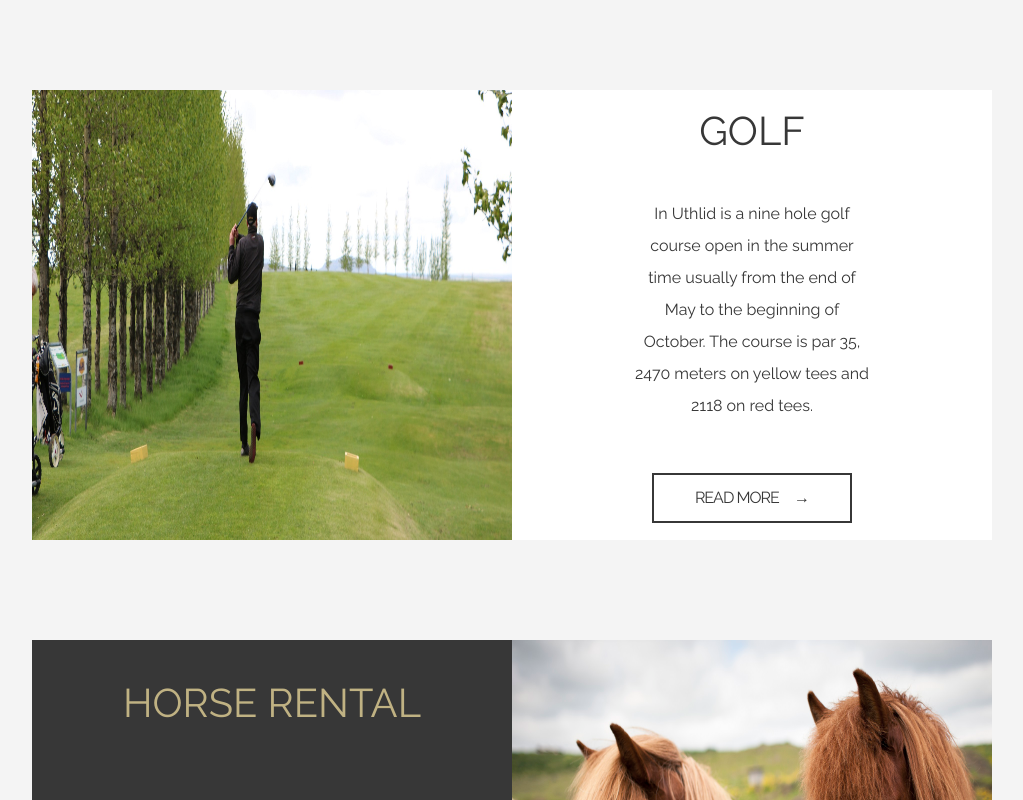
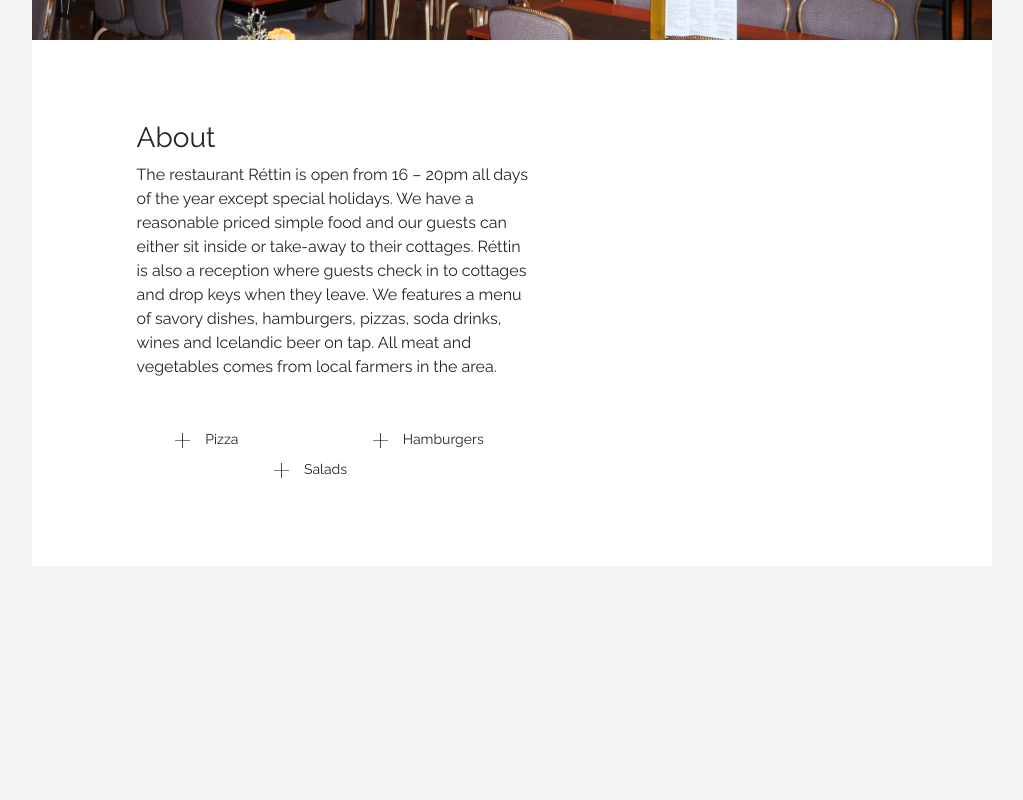
Before and after one commit to andrio10/Uthlid.com, a React (Create React App) app: page /restaurant in a window 1280 px wide. Shown: the part 1360-2160 px from the top of the page, without its empty margins (128-1151 px from the left). After the commit the page ends 2026 px from the top, so only its background shows below. Built offline with nearby package versions, Linux system fonts and the light colour scheme.

Commit message:
Restaurant page v1

```diff
--- a/src/App.js
+++ b/src/App.js
@@ -12,6 +12,7 @@ import Golf from "./components/Golf/Golf";
 import Container from "./components/LoadingSite/Container";
 import Sidebar from "./components/Sidebar/Container";
 import Camping from "./components/Camping/CampingContainer";
+import Restaurant from "./components/Restaurant/RestaurantContainer";
 
 // GlobalStyles er frá Styled-Components, er að nota það til að ákveða font fyrir alla síðuna.
 const GlobalStyles = createGlobalStyle`
@@ -29,7 +30,7 @@ class App extends Component {
     return (
       <AppContainer>
         <GlobalStyles />
-        {/* <NavBar /> */ }
+        {/* <NavBar /> */}
         <Bakgrunnur />
         <Sidebar Position={`left`} />
         <Sidebar Position={`right`} />
@@ -42,8 +43,8 @@ class App extends Component {
           <Route path="/golf" component={Golf} />
 
           <Route path="/camping" component={Camping} />
+          <Route path="/restaurant" component={Restaurant} />
           <Route path="/" component={Container} />
-
         </Switch>
       </AppContainer>
     );
@@ -52,8 +53,6 @@ class App extends Component {
 
 export default App;
 
-
 const AppContainer = styled.div`
   min-height: 100vh;
-
 `;
--- /dev/null
+++ b/src/Assets/Restaurant/index.js
@@ -0,0 +1,38 @@
+import CoverPhoto from "./img_2546.jpg";
+
+const InformationBoxPrice = `Day Fees`;
+
+const Price = [
+  {
+    Title: `Single`,
+    Price: `3.200`
+  },
+  {
+    Title: `Couples`,
+    Price: `5.000`
+  }
+];
+
+const TextInformation = [
+  {
+    Title: `About`,
+    Text: `The restaurant Réttin is open from 16 – 20pm all days of the year except special holidays.  We have a reasonable priced simple food and our guests can either sit inside or take-away to their cottages.
+
+    Réttin is also a reception where guests check in to cottages and drop keys when they leave.
+
+    We features a menu of  savory dishes, hamburgers, pizzas, soda drinks, wines and Icelandic beer on tap. All meat and vegetables comes from local farmers in the area.
+    `
+  }
+];
+
+const Includes = [`Pizza`, `Hamburgers`, `Salads`];
+
+const Info = {
+  CoverPhoto,
+  TextInformation,
+  Includes,
+  InformationBoxPrice,
+  Price
+};
+
+export default Info;
--- /dev/null
+++ b/src/components/Restaurant/RestaurantContainer.jsx
@@ -0,0 +1,18 @@
+import React from "react";
+import styled from "styled-components";
+import BlackbarInformation from "../Reusable/BlackbarInformation/BlackbarInformation";
+import Header from "../SinglePageCottage/Header";
+import Layout from "../Reusable/Layout";
+import TextContainer from "../SinglePageCottage/TextContainer";
+
+// Import Assets
+import Info from "../../Assets/Restaurant/index";
+
+const RestaurantContainer = () => (
+  <Layout>
+    <Header CoverPhoto={Info.CoverPhoto} />
+    <TextContainer {...Info} />
+  </Layout>
+);
+
+export default RestaurantContainer;
--- a/src/components/Sidebar/Container.jsx
+++ b/src/components/Sidebar/Container.jsx
@@ -15,7 +15,8 @@ const RowInformation = [
     Icon: `${Icons.HorseRentalIcon}`
   },
   { Title: `Golf`, Path: `/Golf`, Icon: `${Icons.GolfIcon}` },
-  { Title: `Camping`, Path: `/Camping`, Icon: `${Icons.CampingIcon}` }
+  { Title: `Camping`, Path: `/Camping`, Icon: `${Icons.CampingIcon}` },
+  { Title: `Restaurant`, Path: `/Restaurant`, Icon: `${Icons.InfoIcon}` }
 ];
 
 function Sidebar({ Position }) {
@@ -134,7 +135,7 @@ const Container = styled.div`
   background-color: #373737;
   flex-direction: column;
   justify-content: flex-start;
-  transition: all 0.4s cubic-bezier(.23,.56,.54,1.01);
+  transition: all 0.4s cubic-bezier(0.23, 0.56, 0.54, 1.01);
   border-left: ${props =>
     props.Position === `right` ? `1px solid #c0b283` : null};
   border-right: ${props =>
```
Also changed, not shown: src/Assets/Restaurant/img_2546.jpg (added), 1 other file (tests, documents, lock files or other folders).
